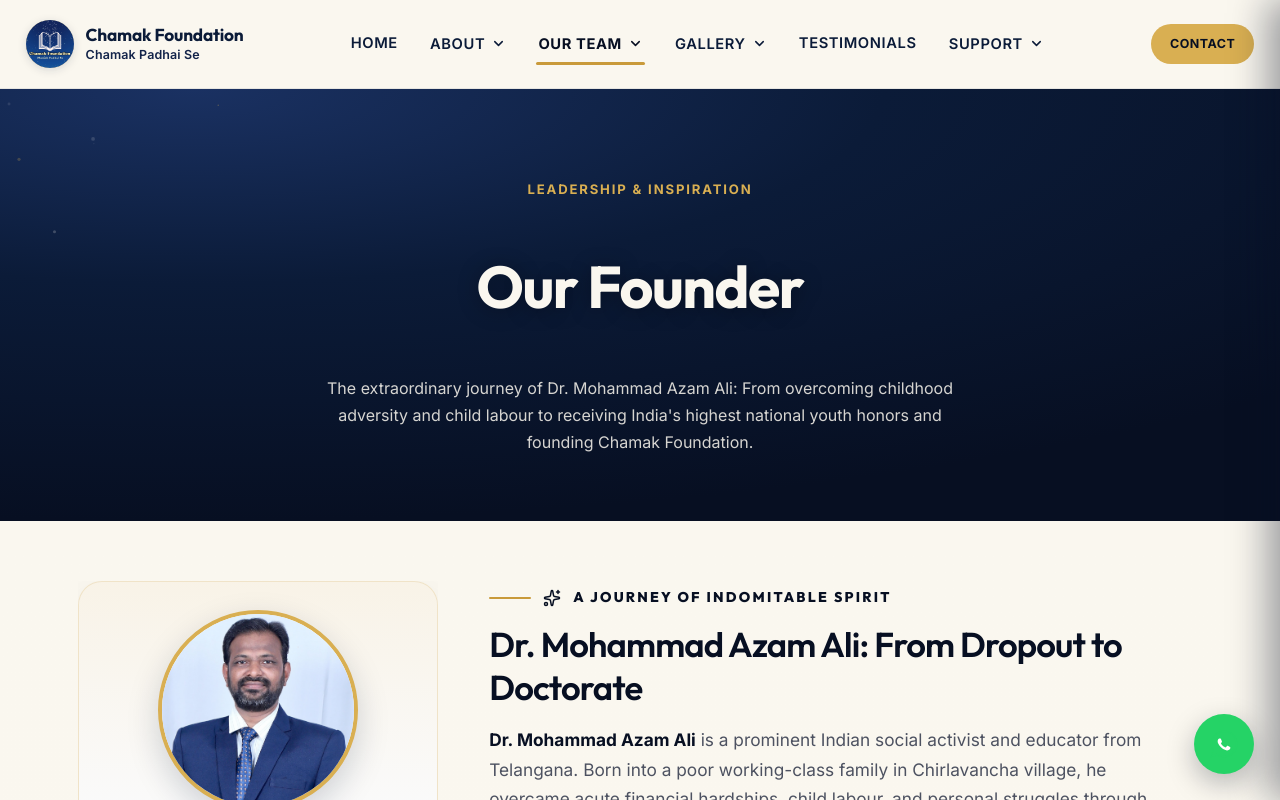
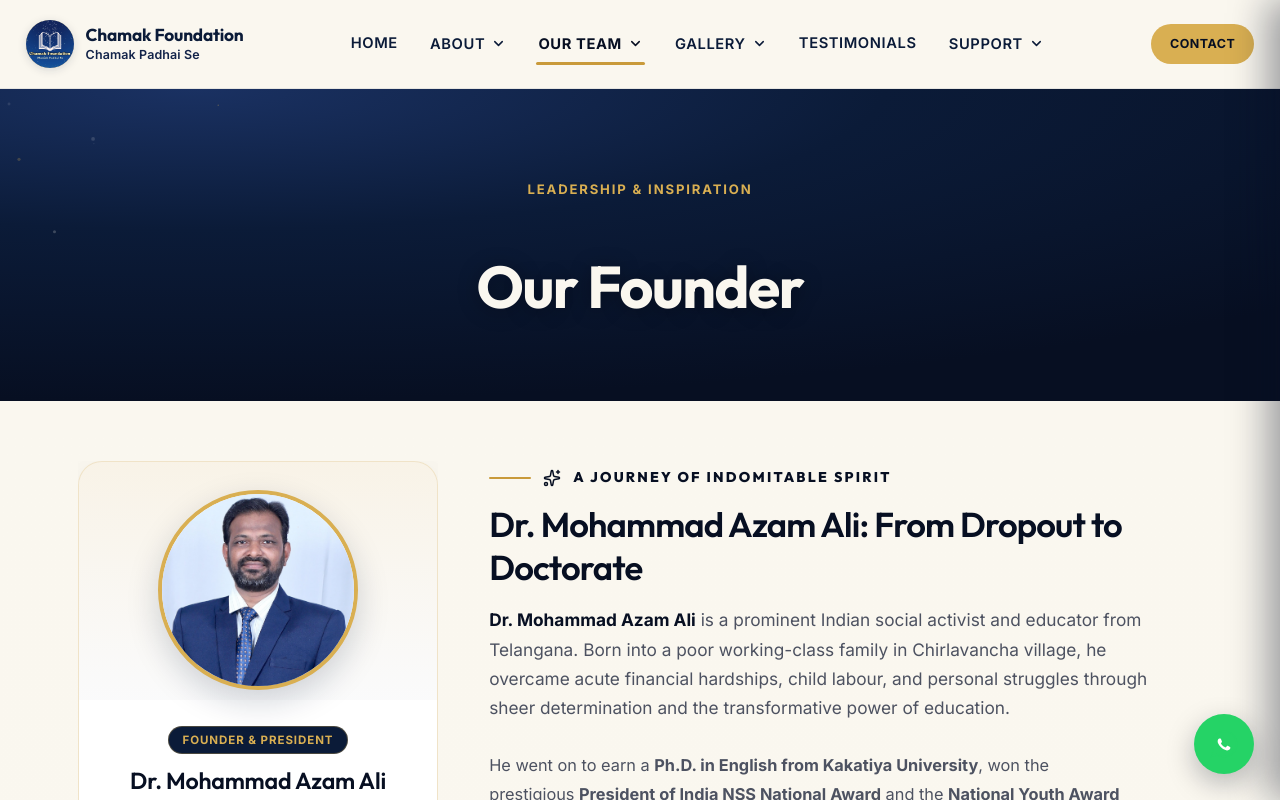
Before and after one commit to SAIKRISHNACHANDA/chamakfoundation.org, a Next.js app: page /founder in a window 1280 px wide. Shown: the top 800 px of the page. Built offline with nearby package versions, Linux system fonts and the light colour scheme.

Commit message:
fix(founder): remove subtitle text from founder page hero

```diff
--- a/src/app/founder/page.js
+++ b/src/app/founder/page.js
@@ -55,7 +55,6 @@ export default function FounderPage() {
       <PageHero
         eyebrow="Leadership & Inspiration"
         title="Our Founder"
-        subtitle="The extraordinary journey of Dr. Mohammad Azam Ali: From overcoming childhood adversity and child labour to receiving India's highest national youth honors and founding Chamak Foundation."
       />
 
       <section className="section founder-cv-section" id="founder" style={{ paddingTop: "60px", paddingBottom: "90px" }}>
```
